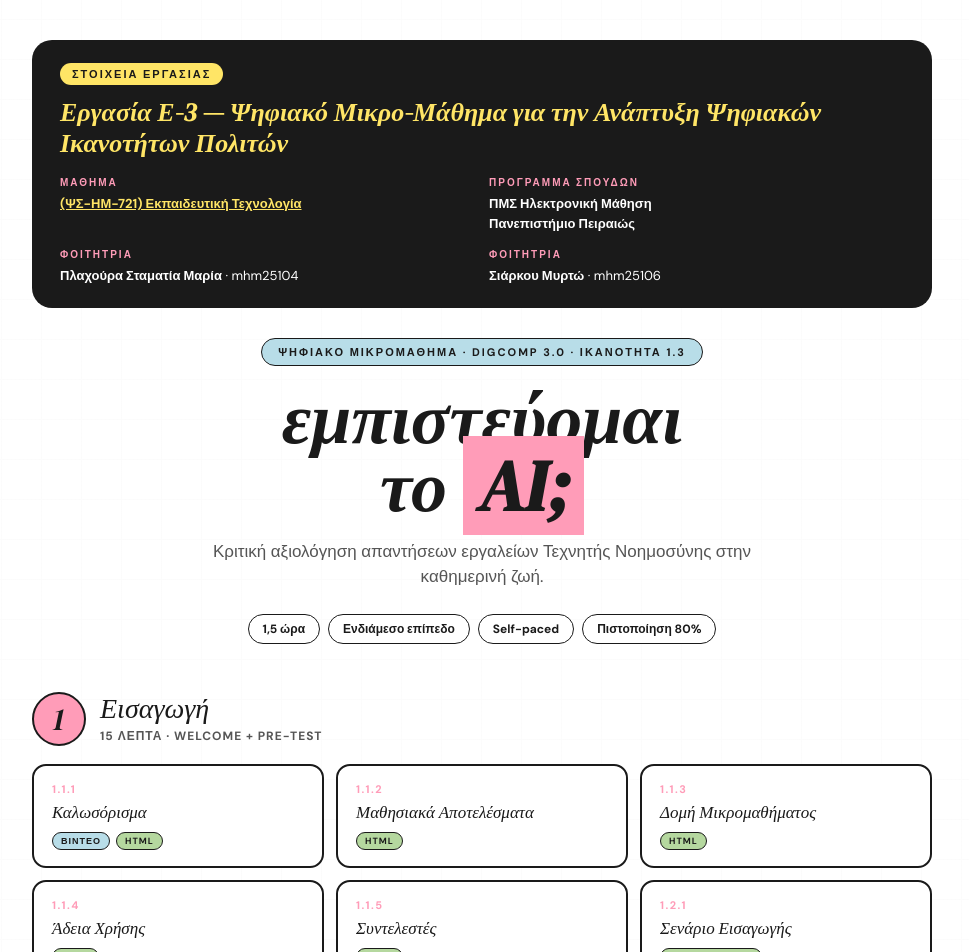
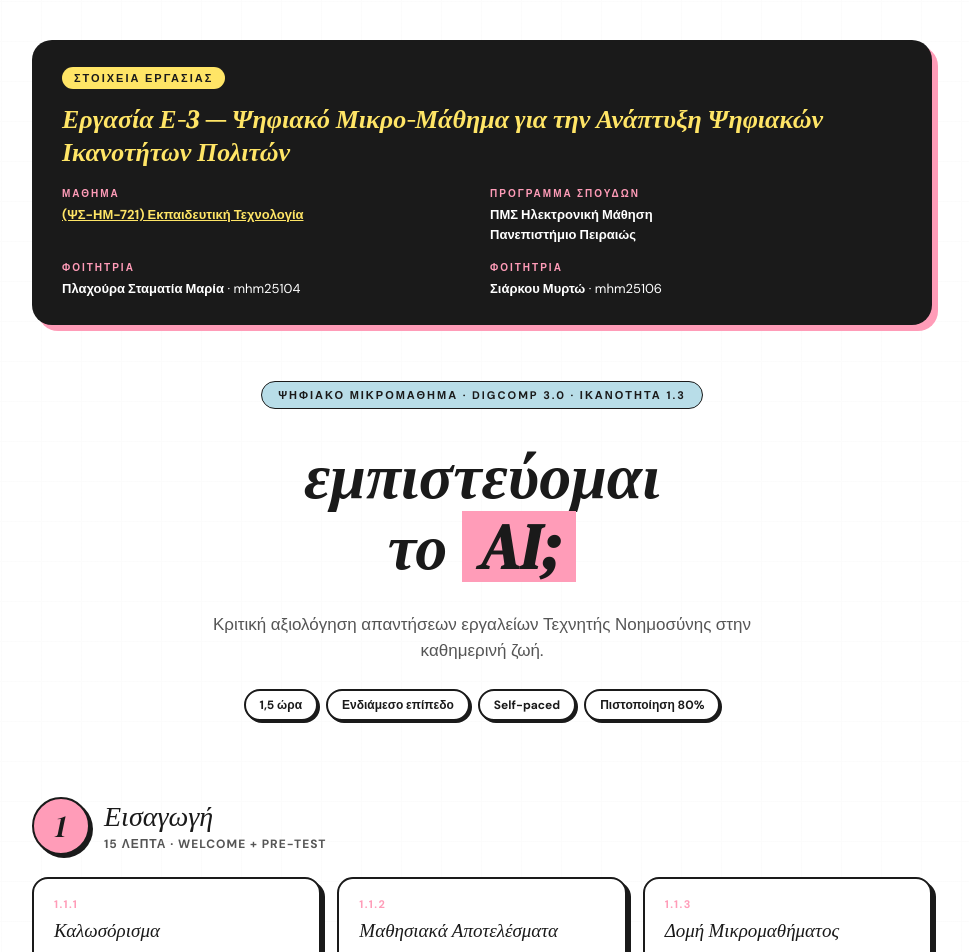
Before and after one commit to splachoura-spec/mikromathima-ai, a plain HTML site: page index.html in a window 1280 px wide. Shown: the top 952 px of the page, without its empty margins (158-1127 px from the left). Drawn offline with Linux system fonts and the light colour scheme.

Commit message:
Update index.html

```diff
--- a/index.html
+++ b/index.html
@@ -11,10 +11,10 @@ body { font-family: 'DM Sans', sans-serif; background: linear-gradient(rgba(255,
 .container { max-width: 900px; margin: 0 auto; }
 
 /* ASSIGNMENT INFO HEADER */
-.assignment-info { background: #1A1A1A; color: #fff; padding: 22px 28px; border-radius: 20px; margin-bottom: 30px; }
-.assignment-label { display: inline-block; background: #FFE566; color: #1A1A1A; font-size: 11px; font-weight: 700; letter-spacing: 2px; padding: 4px 12px; border-radius: 100px; margin-bottom: 12px; text-transform: uppercase; }
-.assignment-info h2 { font-family: 'DM Serif Display', serif; font-style: italic; font-size: 26px; line-height: 1.2; margin-bottom: 16px; color: #FFE566; }
-.info-grid { display: grid; grid-template-columns: 1fr 1fr; gap: 14px; }
+.assignment-info { background: #1A1A1A; color: #fff; padding: 26px 30px; border-radius: 20px; margin-bottom: 36px; box-shadow: 6px 6px 0 #FF9CB8; }
+.assignment-label { display: inline-block; background: #FFE566; color: #1A1A1A; font-size: 11px; font-weight: 700; letter-spacing: 2px; padding: 4px 12px; border-radius: 100px; margin-bottom: 14px; text-transform: uppercase; }
+.assignment-info h2 { font-family: 'DM Serif Display', serif; font-style: italic; font-size: 26px; line-height: 1.25; margin-bottom: 18px; color: #FFE566; }
+.info-grid { display: grid; grid-template-columns: 1fr 1fr; gap: 16px; }
 .info-block { font-size: 13px; line-height: 1.5; }
 .info-block-label { font-size: 10px; font-weight: 700; letter-spacing: 2px; text-transform: uppercase; color: #FF9CB8; margin-bottom: 4px; }
 .info-block strong { color: #fff; }
@@ -22,42 +22,44 @@ body { font-family: 'DM Sans', sans-serif; background: linear-gradient(rgba(255,
 .info-block a:hover { color: #FF9CB8; }
 
 /* HERO */
-.hero { text-align: center; margin-bottom: 48px; }
-.hero-pill { display: inline-block; background: #B8DDE8; color: #1A1A1A; font-size: 11px; font-weight: 700; letter-spacing: 2px; padding: 6px 16px; border-radius: 100px; margin-bottom: 18px; text-transform: uppercase; border: 1.5px solid #1A1A1A; }
-.hero h1 { font-family: 'DM Serif Display', serif; font-style: italic; font-size: 72px; line-height: 0.95; margin-bottom: 18px; }
-.hero h1 .highlight { background: #FF9CB8; padding: 0 14px; }
-.hero-tagline { font-size: 17px; color: #555; max-width: 580px; margin: 0 auto 24px; line-height: 1.5; }
+.hero { text-align: center; margin-bottom: 56px; padding: 20px 0; }
+.hero-pill { display: inline-block; background: #B8DDE8; color: #1A1A1A; font-size: 11px; font-weight: 700; letter-spacing: 2px; padding: 6px 16px; border-radius: 100px; margin-bottom: 24px; text-transform: uppercase; border: 1.5px solid #1A1A1A; }
+.hero h1 { font-family: 'DM Serif Display', serif; font-style: italic; font-size: 64px; line-height: 1.1; margin-bottom: 22px; padding: 8px 0; }
+.hero h1 .highlight { background: #FF9CB8; padding: 2px 16px; display: inline-block; line-height: 1.05; }
+.hero-tagline { font-size: 17px; color: #555; max-width: 580px; margin: 0 auto 26px; line-height: 1.5; }
 .meta-row { display: flex; gap: 8px; justify-content: center; flex-wrap: wrap; }
-.meta-pill { background: #fff; border: 1.5px solid #1A1A1A; padding: 6px 14px; border-radius: 100px; font-size: 12px; font-weight: 600; }
+.meta-pill { background: #fff; border: 2px solid #1A1A1A; padding: 6px 14px; border-radius: 100px; font-size: 12px; font-weight: 600; box-shadow: 2px 2px 0 #1A1A1A; }
 
 /* SECTIONS */
-.section { margin-bottom: 36px; }
-.section-header { display: flex; align-items: center; gap: 14px; margin-bottom: 18px; }
-.section-num { font-family: 'DM Serif Display', serif; font-style: italic; font-size: 32px; background: #FF9CB8; color: #1A1A1A; width: 54px; height: 54px; border-radius: 50%; display: flex; align-items: center; justify-content: center; flex-shrink: 0; border: 2px solid #1A1A1A; }
+.section { margin-bottom: 42px; }
+.section-header { display: flex; align-items: center; gap: 14px; margin-bottom: 22px; }
+.section-num { font-family: 'DM Serif Display', serif; font-style: italic; font-size: 32px; background: #FF9CB8; color: #1A1A1A; width: 58px; height: 58px; border-radius: 50%; display: flex; align-items: center; justify-content: center; flex-shrink: 0; border: 2px solid #1A1A1A; box-shadow: 3px 3px 0 #1A1A1A; }
 .section-info { flex-grow: 1; }
 .section-title { font-family: 'DM Serif Display', serif; font-style: italic; font-size: 28px; line-height: 1.1; margin-bottom: 4px; }
 .section-time { font-size: 12px; font-weight: 700; letter-spacing: 1px; text-transform: uppercase; color: #555; }
-.activities { display: grid; grid-template-columns: repeat(auto-fill, minmax(280px, 1fr)); gap: 12px; }
-.activity-card { background: #fff; border: 2px solid #1A1A1A; border-radius: 14px; padding: 16px 18px; text-decoration: none; color: #1A1A1A; transition: all 0.2s; display: flex; flex-direction: column; gap: 6px; cursor: pointer; }
-.activity-card:hover { transform: translate(-2px, -2px); box-shadow: 4px 4px 0 #1A1A1A; background: #FFE566; }
+.activities { display: grid; grid-template-columns: repeat(auto-fill, minmax(270px, 1fr)); gap: 16px; }
+
+/* CARD STYLES — MORE PROMINENT */
+.activity-card { background: #fff; border: 2px solid #1A1A1A; border-radius: 16px; padding: 18px 20px; text-decoration: none; color: #1A1A1A; transition: all 0.2s; display: flex; flex-direction: column; gap: 8px; cursor: pointer; box-shadow: 4px 4px 0 #1A1A1A; }
+.activity-card:hover { transform: translate(-3px, -3px); box-shadow: 7px 7px 0 #1A1A1A; background: #FFE566; }
 .act-id { font-size: 11px; font-weight: 700; letter-spacing: 1.5px; text-transform: uppercase; color: #FF9CB8; }
-.act-title { font-family: 'DM Serif Display', serif; font-style: italic; font-size: 17px; line-height: 1.2; }
-.act-meta { display: flex; gap: 6px; flex-wrap: wrap; margin-top: 4px; }
-.act-tag { background: #F8F8F4; border: 1px solid #1A1A1A; font-size: 9px; font-weight: 700; letter-spacing: 1px; padding: 2px 8px; border-radius: 100px; text-transform: uppercase; }
+.act-title { font-family: 'DM Serif Display', serif; font-style: italic; font-size: 19px; line-height: 1.2; }
+.act-meta { display: flex; gap: 6px; flex-wrap: wrap; margin-top: 6px; }
+.act-tag { background: #F8F8F4; border: 1.5px solid #1A1A1A; font-size: 9px; font-weight: 700; letter-spacing: 1px; padding: 3px 9px; border-radius: 100px; text-transform: uppercase; }
 .act-tag.interactive { background: #FF9CB8; }
 .act-tag.video { background: #B8DDE8; }
 .act-tag.static { background: #B5D89F; }
 .act-tag.quiz { background: #FFE566; }
 
 /* FOOTER */
-.footer-card { background: #FFE566; border: 2px solid #1A1A1A; padding: 28px; border-radius: 24px; margin-top: 36px; box-shadow: 6px 6px 0 #1A1A1A; }
+.footer-card { background: #FFE566; border: 2px solid #1A1A1A; padding: 30px; border-radius: 24px; margin-top: 42px; box-shadow: 6px 6px 0 #1A1A1A; }
 .footer-card h2 { font-family: 'DM Serif Display', serif; font-style: italic; font-size: 24px; margin-bottom: 16px; }
 .footer-card p { font-size: 14px; line-height: 1.6; margin-bottom: 8px; }
-.footer-card strong { background: #1A1A1A; color: #FFE566; padding: 2px 6px; }
+.footer-card strong { background: #1A1A1A; color: #FFE566; padding: 2px 8px; border-radius: 4px; }
 
 @media (max-width: 700px) {
   .hero h1 { font-size: 44px; }
-  .section-num { width: 42px; height: 42px; font-size: 22px; }
+  .section-num { width: 46px; height: 46px; font-size: 24px; }
   .section-title { font-size: 22px; }
   .info-grid { grid-template-columns: 1fr; }
   .assignment-info h2 { font-size: 20px; }
```
